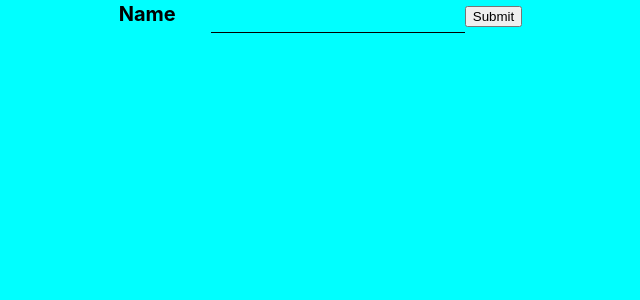
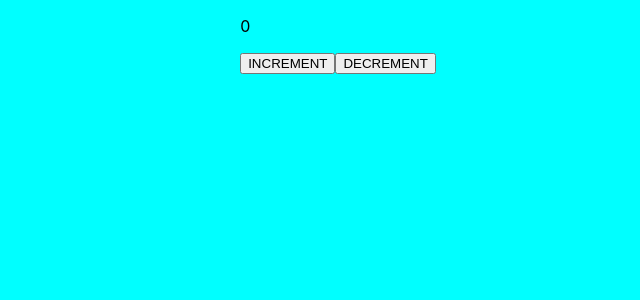
Before and after one commit to itsfarhankhan28/React, a React (Create React App) app: page / in a window 1280 px wide. Shown: the top 300 px of the page, without its empty margins (302-942 px from the left). Built offline with nearby package versions, Linux system fonts and the light colour scheme.

Commit message:
useReducer done

```diff
--- a/src/App.js
+++ b/src/App.js
@@ -6,6 +6,7 @@ import UseStateSO from './Components/UseStateSO';
 import Reactform from './Components/Reactform';
 import UseEffect from './Components/UseEffect';
 import UseRef from './Components/UseRef';
+import UseReducer from './Components/UseReducer';
 
 function App() {
   return (
@@ -14,7 +15,8 @@ function App() {
     {/* <UseStateSO/> */}
     {/* <Reactform/> */}
     {/* {<UseEffect/>} */}
-    <UseRef/>
+    {/* <UseRef/> */}
+    <UseReducer/>
     </>
   );
 }
--- /dev/null
+++ b/src/Components/UseReducer.js
@@ -0,0 +1,30 @@
+import React, { useReducer, useState } from 'react'
+
+const initialState = 0
+    const reducer = (state , action)=>{
+        console.log(state,action)
+        if(action.type === "INCREMENT"){
+            return state+1
+        }
+        if(action.type === "DECREMENT"){
+            return state-1
+        }
+        return state
+    }
+
+const UseReducer = () => {
+
+    // const [count , setCount] = useState(0)
+
+    const [state , dispatch] = useReducer(reducer , initialState)
+
+  return (
+    <>
+     <p id='display'>{state}</p>
+     <button className="increBtn" onClick={()=>dispatch({type:"INCREMENT"})}>INCREMENT</button>
+     <button className="decreBtn" onClick={()=>dispatch({type:"DECREMENT"})}>DECREMENT</button>
+    </>
+  )
+}
+
+export default UseReducer
```
